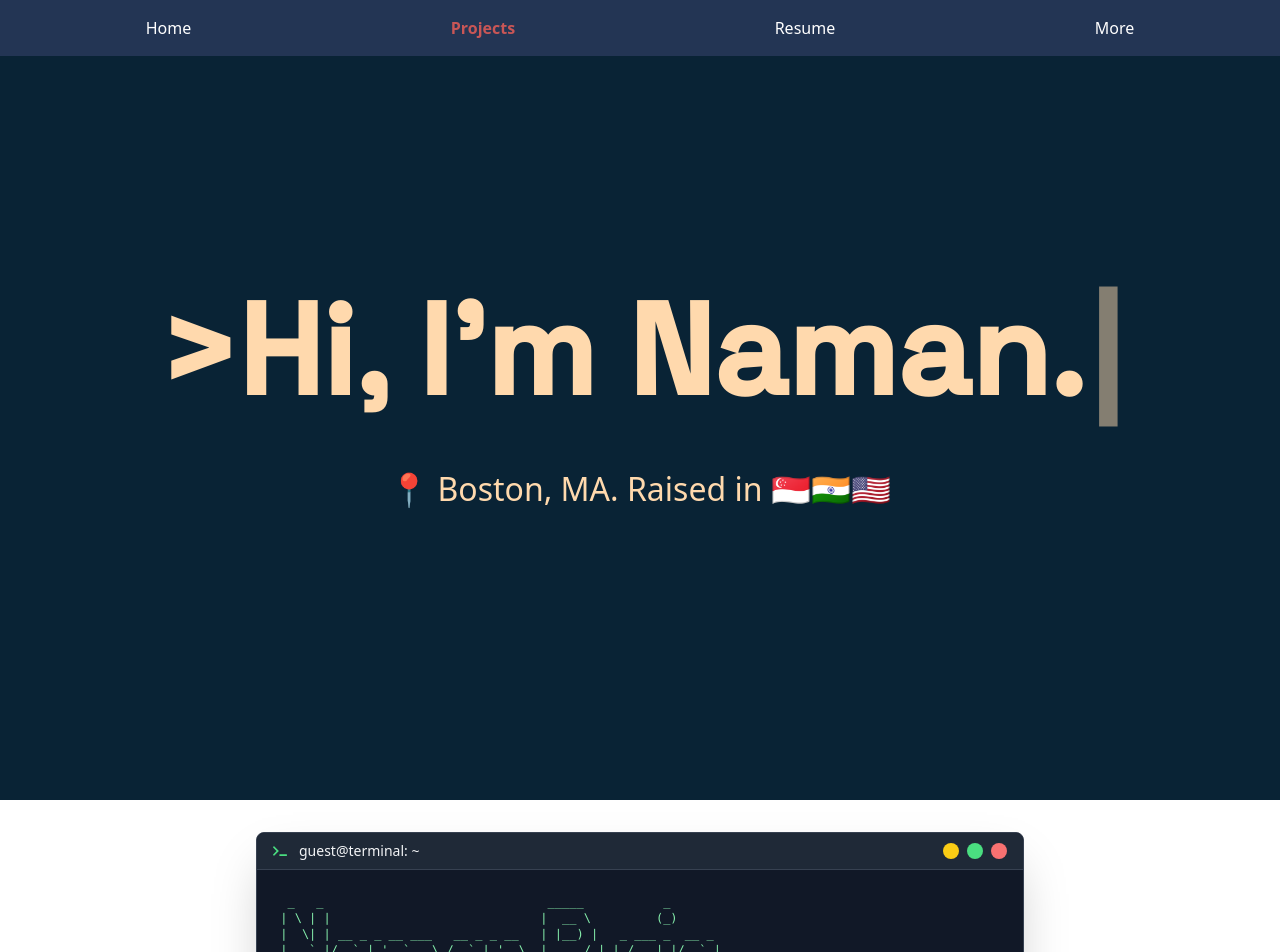
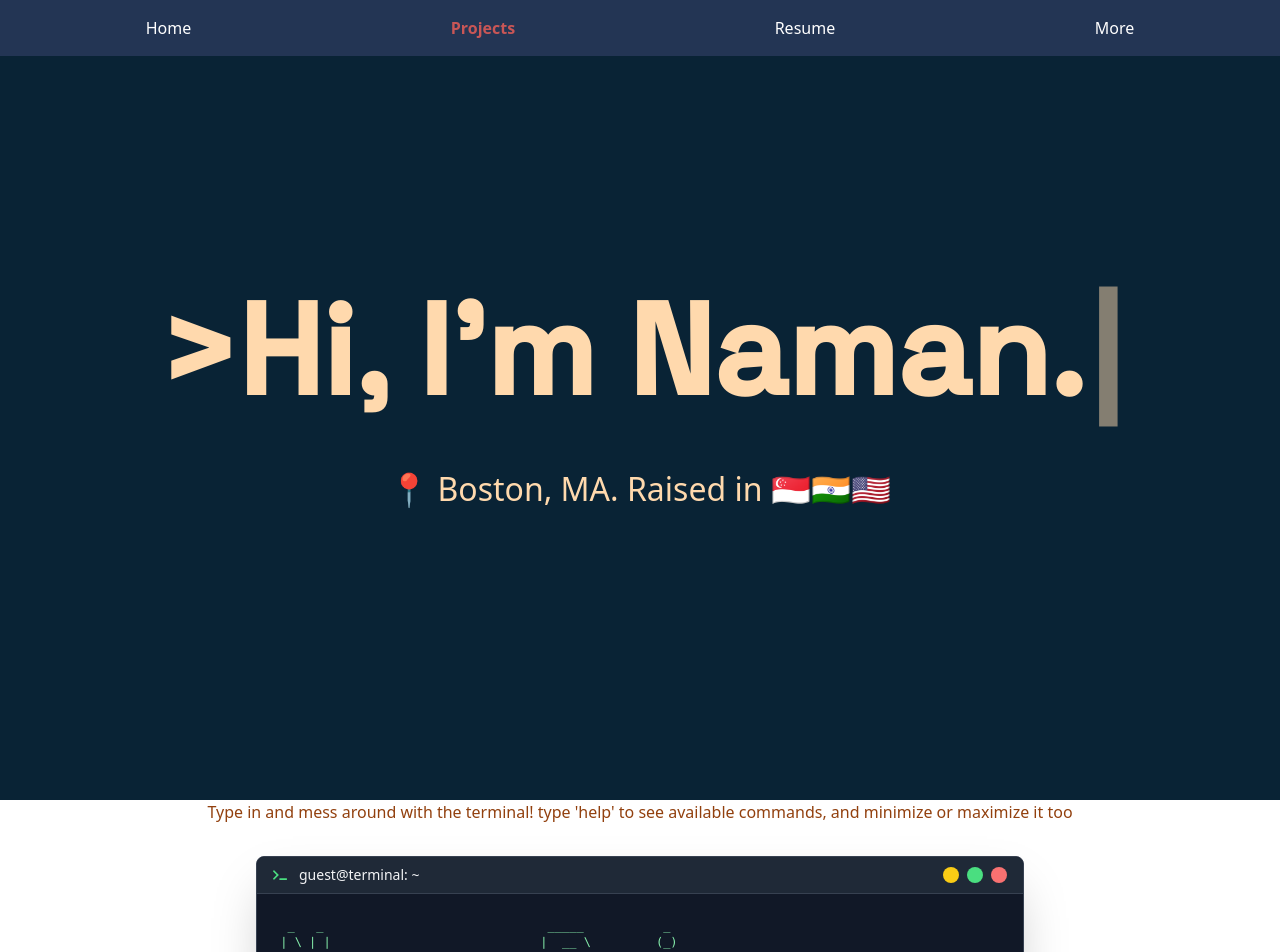
Before and after one commit to naman0r/personal-website, a React (Vite) app: page / in a window 1280 px wide. Shown: the top 952 px of the page. Built offline with nearby package versions, Linux system fonts and the light colour scheme; a web font is replaced by a local one.

Commit message:
small change

```diff
--- a/src/routes/App.jsx
+++ b/src/routes/App.jsx
@@ -41,6 +41,13 @@ const App = () => {
       </div>
 
       <div>
+        {" "}
+        <p className="flex justify-center items-center text-amber-800 font-extralight fade-in-text">
+          Type in and mess around with the terminal! type 'help' to see
+          available commands, and minimize or maximize it too
+        </p>
+      </div>
+      <div>
         <TopNav fadeIn={false} />
       </div>
 
```
